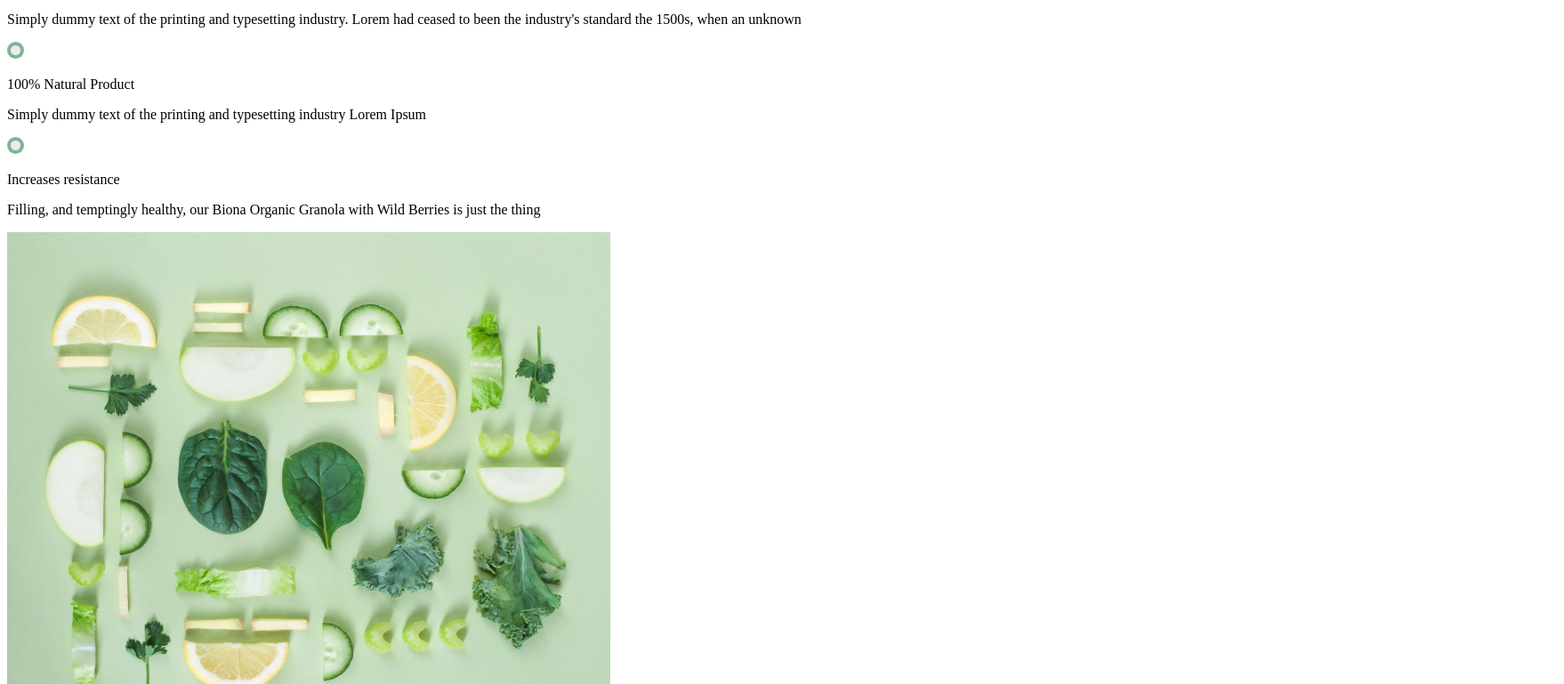
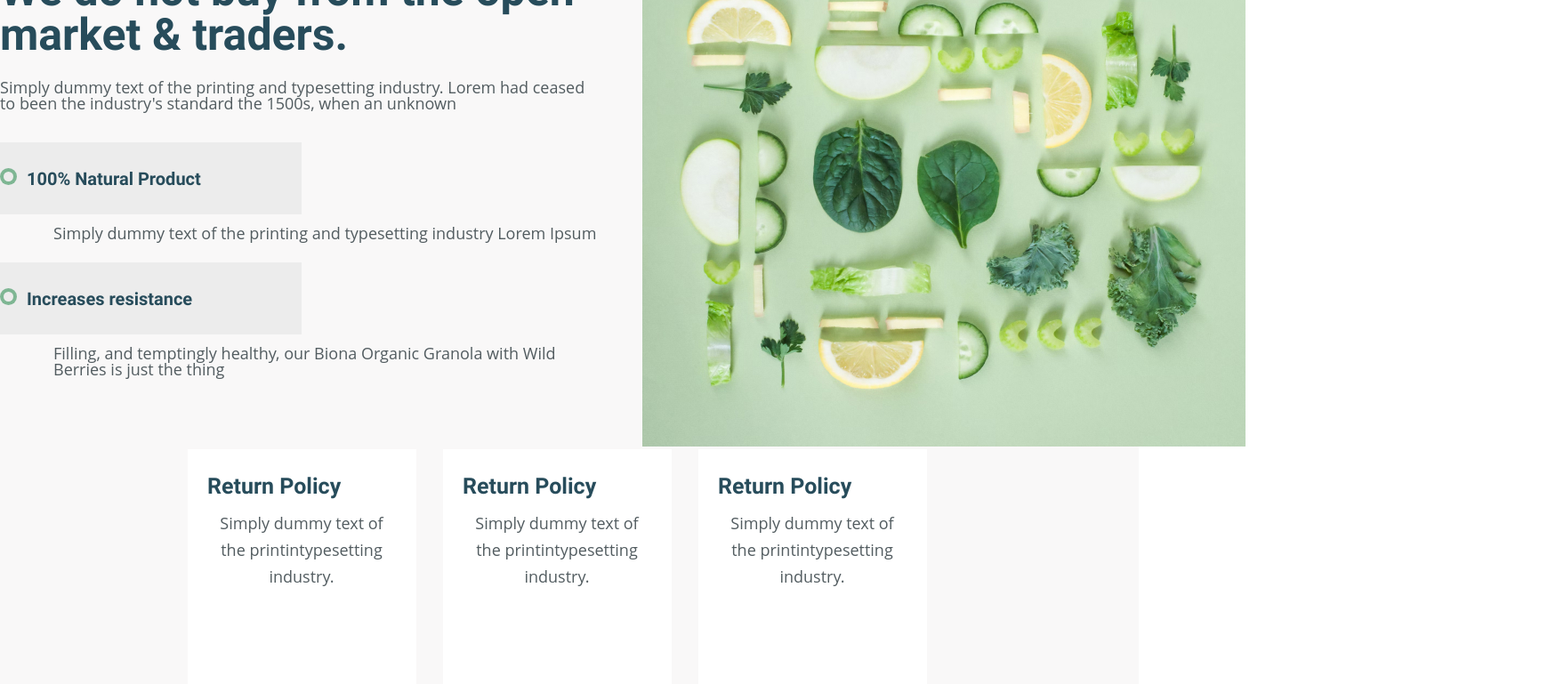
Before and after one commit to mariamlochoshvili/homework5, a plain HTML site: page index.html in a window 1280 px wide. Shown: the part 272-1041 px from the top of the page at 89% size, 1758 px wide, since content can reach past the window. Drawn offline with Linux system fonts and the light colour scheme; a web font is replaced by a local one.

Commit message:
added css styles and fonts

```diff
--- /dev/null
+++ b/CSS/fonts.css
@@ -0,0 +1,23 @@
+@font-face {
+    font-family: 'Open Sans';
+    src: url('../fonts/');
+    src: url('../fonts/?#iefix') format('embedded-opentype'),
+        url('../fonts/OpenSans-Regular.woff2') format('woff2'),
+        url('../fonts/OpenSans-Regular.woff') format('woff'),
+        url('../fonts/OpenSans-Regular.svg#OpenSans-Regular') format('svg');
+    font-weight: normal;
+    font-style: normal;
+    font-display: swap;
+}
+
+@font-face {
+    font-family: 'Roboto';
+    src: url('../fonts/Roboto-Bold.eot');
+    src: url('../fonts/Roboto-Bold.eot?#iefix') format('embedded-opentype'),
+        url('../fonts/Roboto-Bold.woff2') format('woff2'),
+        url('../fonts/Roboto-Bold.woff') format('woff'),
+        url('../fonts/Roboto-Bold.svg#Roboto-Bold') format('svg');
+    font-weight: bold;
+    font-style: normal;
+    font-display: swap;
+}
--- /dev/null
+++ b/CSS/reset.css
@@ -0,0 +1,49 @@
+html, body, div, span, applet, object, iframe,
+h1, h2, h3, h4, h5, h6, p, blockquote, pre,
+a, abbr, acronym, address, big, cite, code,
+del, dfn, em, img, ins, kbd, q, s, samp,
+small, strike, strong, sub, sup, tt, var,
+b, u, i, center,
+dl, dt, dd, ol, ul, li,
+fieldset, form, label, legend,
+table, caption, tbody, tfoot, thead, tr, th, td,
+article, aside, canvas, details, embed,
+figure, figcaption, footer, header, hgroup,
+menu, nav, output, ruby, section, summary,
+time, mark, audio, video {
+	margin: 0;
+	padding: 0;
+	border: 0;
+	font-size: 100%;
+	font: inherit;
+	vertical-align: baseline;
+}
+/* HTML5 display-role reset for older browsers */
+article, aside, details, figcaption, figure,
+footer, header, hgroup, menu, nav, section {
+	display: block;
+}
+body {
+	line-height: 1;
+}
+ol, ul {
+	list-style: none;
+}
+blockquote, q {
+	quotes: none;
+}
+blockquote:before, blockquote:after,
+q:before, q:after {
+	content: '';
+	content: none;
+}
+table {
+	border-collapse: collapse;
+	border-spacing: 0;
+}
+a {
+    text-decoration: none;
+}
+* {
+    box-sizing: border-box;
+}
--- /dev/null
+++ b/CSS/style.css
@@ -0,0 +1,129 @@
+/* wraper styles */
+.wraper {
+    width: 1400px;
+    margin-left: auto;
+    margin-right: auto;
+}
+.left-wraper {
+    width: 671px;
+    display: inline-block;
+    vertical-align: top;
+    margin-right: 51px;
+}
+.right-wraper {
+    width: 678px;
+    display: inline-block;
+    vertical-align: top;
+}
+.left-wraper-title {
+    font-size: 36px;
+    color: #7EB693;
+    font-family: "Yellowtail", cursive;
+    font-weight: 400;
+    font-style: normal;
+}
+.wraper-desc {
+    font-size: 50px;
+    color: #274C5B;
+    margin-top: 6px;
+    margin-bottom: 25px;
+    font-family: 'Roboto';
+}
+.wraper-desc2 {
+    font-size: 18px;
+    color: #525C60;
+    margin-bottom: 35px;
+    font-family: 'Open Sans';
+}
+.gray-block {
+    width: 339px;
+    height: 81px;
+    background-color: #ECECEC;
+    padding-top: 29px;
+    padding-bottom: 29px;
+    padding-bottom: 27px;
+    margin-bottom: 12px;
+}
+.wraper-desc3 {
+    font-size: 18px;
+    color: #525C60;
+    margin-left: 60px;
+    font-family: 'Open Sans';
+}
+.gray-block-desc {
+    display: inline-block;
+    color: #274C5B;
+    font-size: 20px;
+    margin-left: 7px;
+    font-family: 'Roboto';
+}
+.active-gray {
+    margin-top: 24px;
+}
+.right-wraper-img {
+    width: 100%;
+}
+.header-desc {
+    width: 1595.79px;
+    margin-left: 162px;
+    margin-right: auto;
+    margin-top: 69px;
+    margin-bottom: 69px;
+}
+.nav-li-element {
+    display: inline-block;
+}
+.section-bg{
+    background-color: #f9f8f8;
+}
+.bottom-div{
+    width: 1118px;
+    margin-left: auto;
+    margin-right: auto;
+    padding-bottom: 100px;
+    padding-left: 130px;
+}
+.bottom-box{
+    width: 257px;
+    height: 335px;
+    background-color: #FFFFFF;
+    display: inline-block;
+    padding-top: 29px;
+}
+.active {
+    margin-right: 30px;
+}
+.bottom-box-h4{
+    text-align: left;
+    font-size: 25px;
+    color: #274C5B;
+    margin-left: 22px;
+    padding-bottom: 15px;
+    font-family: 'Roboto';
+}
+.bottom-box-desc{
+    font-size: 18px;
+    color: #525C60;
+    margin-left: 36px;
+    margin-right: 37px;
+    text-align: center;
+    line-height: 29.77px;
+    font-family: 'Open Sans';
+}
+.header-logo{
+    vertical-align: middle;
+    display: inline-block;
+    padding-left: 50px;
+}
+.navigation-block{
+    vertical-align: middle;
+    display: inline-block;
+    margin-left: 150px;
+}
+.nav-a-item{
+    display: inline-block;
+    font-size: 20px;
+    color: #274C5B;
+    padding-left: 30px;
+    font-family: 'Roboto';
+}
--- a/index.html
+++ b/index.html
@@ -4,9 +4,13 @@
     <meta charset="UTF-8">
     <meta name="viewport" content="width=device-width, initial-scale=1.0">
     <title>Homework 6</title>
-    <link rel="stylesheet" href="css/reset.css">
-    <link rel="stylesheet" href="css/style.css">
+    <link rel="stylesheet" href="CSS/reset.css">
+    <link rel="stylesheet" href="CSS/style.css">
     <link rel="icon" href="images/Icon.svg">
+    <link rel="stylesheet" href="CSS/fonts.css">
+    <link rel="preconnect" href="https://fonts.googleapis.com">
+    <link rel="preconnect" href="https://fonts.gstatic.com" crossorigin>
+    <link href="https://fonts.googleapis.com/css2?family=Yellowtail&display=swap" rel="stylesheet">
 </head>
 <body>
     <header class="header-desc">
```
